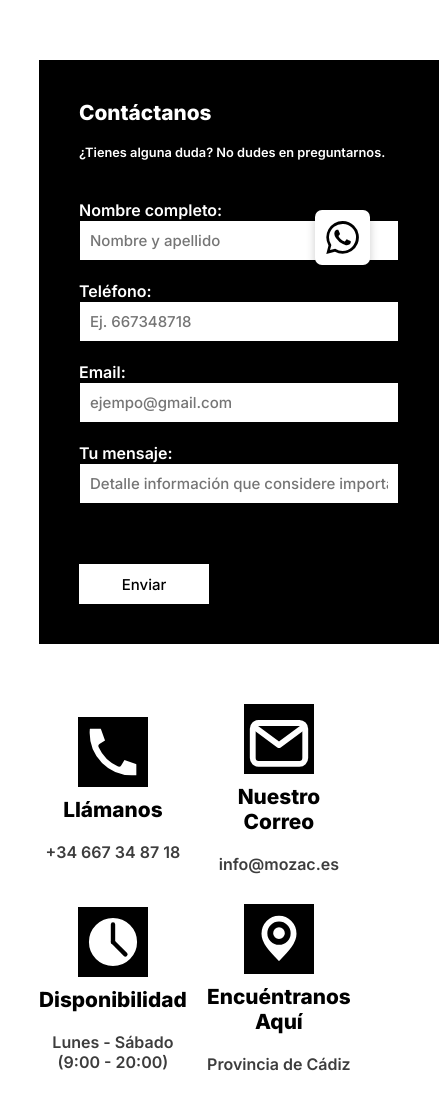
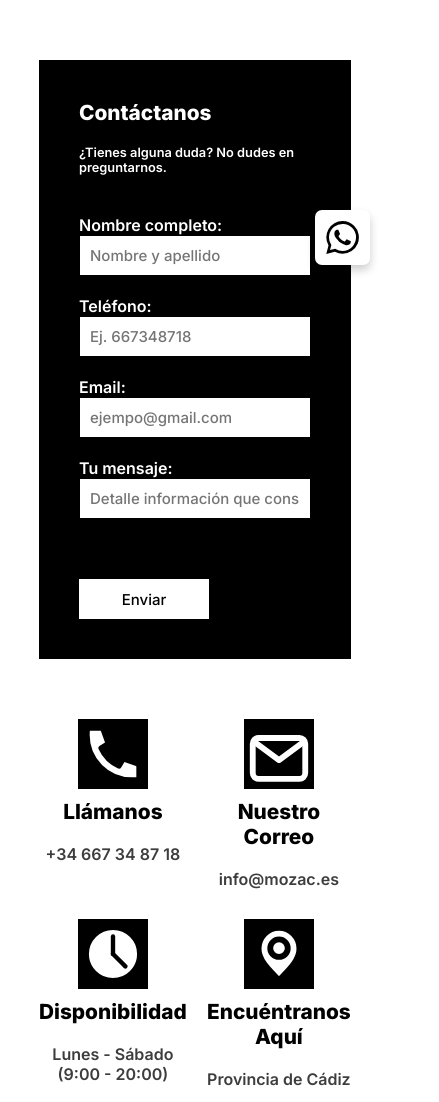
Before and after one commit to GdelaRosa05/MOZAC, a plain HTML site: page html/contacto.html in a window 390 px wide. Shown: the part 559-1661 px from the top of the page, 439 px wide, since content can reach past the window. Drawn offline with Linux system fonts and the light colour scheme.

Commit message:
Prueba Final 3 - RESPONSIVE

```diff
--- a/css/contacto.css
+++ b/css/contacto.css
@@ -616,10 +616,13 @@ footer p{
     grid-row: 1;
     padding: 0;
     margin-bottom: 40px;
+    width: 100%;
+    min-width: none;
   }
 
   .div5 form{
     width: 100%;
+    min-width: 0;
   }
 
   .div1 {
@@ -643,7 +646,6 @@ footer p{
   }
 
   .box{
-    justify-content: center;
     align-items: center;
     text-align: center;
   }
--- a/styles.css
+++ b/styles.css
@@ -1209,6 +1209,10 @@ footer p{
         justify-content: center;
     }
 
+    .proyectos-box .proyectos-container .proyectos-content-box .proyecto-box{
+        min-width: 100%;
+    }
+
     .proyectos-box .proyectos-container .proyectos-cta{
     justify-content: end;
     }
```
